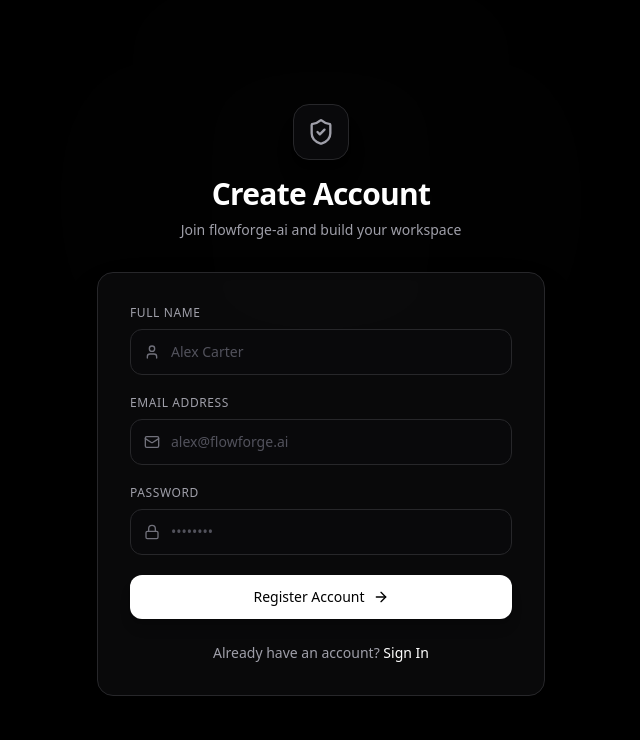
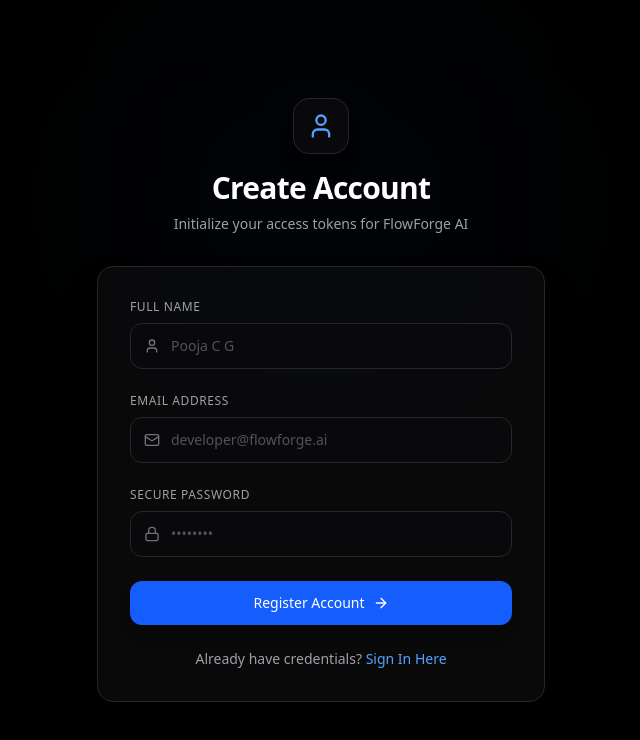
Before and after one commit to Pooja-CG/FlowForge-AI, a Next.js app in the folder flowforge-frontend/: page /register in a window 1280 px wide. Shown: the top 740 px of the page, without its empty margins (319-959 px from the left). Built offline with nearby package versions, Linux system fonts and the light colour scheme.

Commit message:
feat: complete user registration and authentication link to MongoDB pipeline

```diff
--- a/flowforge-frontend/app/register/page.tsx
+++ b/flowforge-frontend/app/register/page.tsx
@@ -2,59 +2,106 @@
 
 import React, { useState } from "react";
 import { useRouter } from "next/navigation";
-import { Lock, Mail, ArrowRight, User, ShieldCheck } from "lucide-react";
+import { User, Mail, Lock, ArrowRight, ShieldAlert, Loader2 } from "lucide-react";
 import Link from "next/link";
 
 export default function RegisterPage(): React.JSX.Element {
+    const router = useRouter();
+
+    // Form input states
     const [name, setName] = useState<string>("");
     const [email, setEmail] = useState<string>("");
     const [password, setPassword] = useState<string>("");
+
+    // Status execution states
     const [loading, setLoading] = useState<boolean>(false);
-  const router = useRouter();
+    const [error, setError] = useState<string>("");
 
-  const handleRegister = (e: React.FormEvent<HTMLFormElement>): void => {
+    const handleRegister = async (e: React.FormEvent<HTMLFormElement>): Promise<void> => {
         e.preventDefault();
+        setError("");
         setLoading(true);
 
-    setTimeout(() => {
-      localStorage.setItem("registeredEmail", email);
+        try {
+            // 1. Submit payload directly to your running FastAPI backend pipeline
+            // Automatically switches between production api and local fallback
+            const backendUrl = process.env.NEXT_PUBLIC_API_URL || "http://127.0.0.1:8000";
+
+            const res = await fetch(`${backendUrl}/api/auth/register`, {
+                method: "POST",
+                headers: {
+                    "Content-Type": "application/json",
+                },
+                body: JSON.stringify({
+                    name: name.trim(),
+                    email: email.trim().toLowerCase(),
+                    password: password,
+                }),
+            });
+
+            const data = await res.json();
+
+            // 2. Handle server-side validation error checks (like duplicate emails)
+            if (!res.ok) {
+                throw new Error(data.detail || "Registration protocol rejected by database.");
+            }
+
+            if (data.status === "error") {
+                throw new Error(data.message || "An unexpected processing error occurred.");
+            }
+
+            // 3. Stash user profile parameters locally for immediate dashboard read fallbacks
+            localStorage.setItem("registeredEmail", email.trim().toLowerCase());
             localStorage.setItem("registeredPassword", password);
-      localStorage.setItem("registeredName", name);
+            localStorage.setItem("registeredName", name.trim());
+
+            // 4. Safely reroute back to login workspace with registered flag active
+            router.push("/login?registered=true");
+        } catch (err: any) {
+            console.error("FRONTEND SYSTEM REGISTRATION FAILURE:", err);
+            setError(err.message || "Could not bridge network connection to the database server.");
+        } finally {
             setLoading(false);
-
-      router.push("/login?registered=true");
-    }, 1000);
+        }
     };
 
     return (
         <div className="min-h-screen bg-black flex flex-col justify-center items-center px-4 font-sans antialiased">
-      <div className="absolute top-1/4 left-1/2 -translate-x-1/2 -translate-y-1/2 w-[300px] h-[300px] bg-zinc-800/10 blur-[120px] rounded-full pointer-events-none" />
+            {/* Visual Background Accent Node */}
+            <div className="absolute top-1/4 left-1/2 -translate-x-1/2 -translate-y-1/2 w-[300px] h-[300px] bg-blue-500/5 blur-[120px] rounded-full pointer-events-none" />
 
             <div className="max-w-md w-full space-y-8 relative z-10">
                 <div className="text-center">
-          <div className="inline-flex items-center justify-center w-14 h-14 rounded-2xl bg-zinc-950 border border-zinc-800 text-zinc-400 mb-4 shadow-xl">
-            <ShieldCheck className="w-7 h-7" />
+                    <div className="inline-flex items-center justify-center w-14 h-14 rounded-2xl bg-zinc-950 border border-zinc-800 text-blue-400 mb-4 shadow-xl">
+                        <User className="w-7 h-7" />
                     </div>
                     <h2 className="text-3xl font-bold tracking-tight text-white">Create Account</h2>
-          <p className="mt-2 text-sm text-zinc-400">Join flowforge-ai and build your workspace</p>
+                    <p className="mt-2 text-sm text-zinc-400">Initialize your access tokens for FlowForge AI</p>
                 </div>
 
                 <div className="bg-zinc-900/40 backdrop-blur-md border border-zinc-800 rounded-2xl p-6 sm:p-8 shadow-2xl">
-          <form className="space-y-5" onSubmit={handleRegister}>
+                    <form className="space-y-6" onSubmit={handleRegister}>
+
+                        {/* System Error Display Wrapper */}
+                        {error && (
+                            <div className="p-3 bg-red-950/30 border border-red-900 text-red-400 rounded-xl text-xs flex items-center gap-2 justify-center">
+                                <ShieldAlert className="w-4 h-4 shrink-0" />
+                                <span>{error}</span>
+                            </div>
+                        )}
+
                         {/* Name Field */}
                         <div>
                             <label className="block text-xs font-medium text-zinc-400 uppercase tracking-wider mb-2">Full Name</label>
                             <div className="relative">
-                <span className="absolute inset-y-0 left-0 flex items-center pl-3.5 text-zinc-500">
-                  <User className="w-4 h-4" />
-                </span>
+                                <span className="absolute inset-y-0 left-0 flex items-center pl-3.5 text-zinc-500"><User className="w-4 h-4" /></span>
                                 <input
                                     type="text"
                                     required
                                     value={name}
                                     onChange={(e: React.ChangeEvent<HTMLInputElement>) => setName(e.target.value)}
-                  placeholder="Alex Carter"
-                  className="block w-full pl-10 pr-4 py-3 bg-zinc-950 border border-zinc-800 text-white placeholder-zinc-600 rounded-xl text-sm focus:outline-none focus:border-zinc-700 focus:ring-1 focus:ring-zinc-700 transition"
+                                    placeholder="Pooja C G"
+                                    className="block w-full pl-10 pr-4 py-3 bg-zinc-950 border border-zinc-800 text-white placeholder-zinc-600 rounded-xl text-sm focus:outline-none focus:border-zinc-700 transition"
                                 />
                             </div>
                         </div>
@@ -63,52 +110,58 @@
                         <div>
                             <label className="block text-xs font-medium text-zinc-400 uppercase tracking-wider mb-2">Email Address</label>
                             <div className="relative">
-                <span className="absolute inset-y-0 left-0 flex items-center pl-3.5 text-zinc-500">
-                  <Mail className="w-4 h-4" />
-                </span>
+                                <span className="absolute inset-y-0 left-0 flex items-center pl-3.5 text-zinc-500"><Mail className="w-4 h-4" /></span>
                                 <input
                                     type="email"
                                     required
                                     value={email}
                                     onChange={(e: React.ChangeEvent<HTMLInputElement>) => setEmail(e.target.value)}
-                  placeholder="alex@flowforge.ai"
-                  className="block w-full pl-10 pr-4 py-3 bg-zinc-950 border border-zinc-800 text-white placeholder-zinc-600 rounded-xl text-sm focus:outline-none focus:border-zinc-700 focus:ring-1 focus:ring-zinc-700 transition"
+                                    placeholder="developer@flowforge.ai"
+                                    className="block w-full pl-10 pr-4 py-3 bg-zinc-950 border border-zinc-800 text-white placeholder-zinc-600 rounded-xl text-sm focus:outline-none focus:border-zinc-700 transition"
                                 />
                             </div>
                         </div>
 
                         {/* Password Field */}
                         <div>
-              <label className="block text-xs font-medium text-zinc-400 uppercase tracking-wider mb-2">Password</label>
+                            <label className="block text-xs font-medium text-zinc-400 uppercase tracking-wider mb-2">Secure Password</label>
                             <div className="relative">
-                <span className="absolute inset-y-0 left-0 flex items-center pl-3.5 text-zinc-500">
-                  <Lock className="w-4 h-4" />
-                </span>
+                                <span className="absolute inset-y-0 left-0 flex items-center pl-3.5 text-zinc-500"><Lock className="w-4 h-4" /></span>
                                 <input
                                     type="password"
                                     required
                                     value={password}
                                     onChange={(e: React.ChangeEvent<HTMLInputElement>) => setPassword(e.target.value)}
                                     placeholder="••••••••"
-                  className="block w-full pl-10 pr-4 py-3 bg-zinc-950 border border-zinc-800 text-white placeholder-zinc-600 rounded-xl text-sm focus:outline-none focus:border-zinc-700 focus:ring-1 focus:ring-zinc-700 transition"
+                                    className="block w-full pl-10 pr-4 py-3 bg-zinc-950 border border-zinc-800 text-white placeholder-zinc-600 rounded-xl text-sm focus:outline-none focus:border-zinc-700 transition"
                                 />
                             </div>
                         </div>
 
+                        {/* Form Submit Button Trigger */}
                         <button
                             type="submit"
                             disabled={loading}
-              className="w-full flex items-center justify-center gap-2 py-3 px-4 bg-white hover:bg-zinc-200 disabled:bg-zinc-800 text-black disabled:text-zinc-500 font-medium rounded-xl text-sm transition shadow-lg cursor-pointer"
+                            className="w-full flex items-center justify-center gap-2 py-3 px-4 bg-blue-600 hover:bg-blue-700 disabled:bg-zinc-800 text-white disabled:text-zinc-500 font-medium rounded-xl text-sm transition shadow-lg cursor-pointer"
                         >
-              {loading ? "Creating Account..." : "Register Account"}
-              {!loading && <ArrowRight className="w-4 h-4" />}
+                            {loading ? (
+                                <>
+                                    <Loader2 className="w-4 h-4 animate-spin" />
+                                    <span>Configuring Schema...</span>
+                                </>
+                            ) : (
+                                <>
+                                    <span>Register Account</span>
+                                    <ArrowRight className="w-4 h-4" />
+                                </>
+                            )}
                         </button>
                     </form>
 
                     <div className="mt-6 text-center text-sm text-zinc-400">
-            Already have an account?{" "}
-            <Link href="/login" className="text-white hover:underline font-medium">
-              Sign In
+                        Already have credentials?{" "}
+                        <Link href="/login" className="text-blue-400 hover:underline font-medium">
+                            Sign In Here
                         </Link>
                     </div>
                 </div>
```
Also changed, not shown: 1 other file (tests, documents, lock files or other folders). Lines whose indentation alone changed are shown as unchanged.
